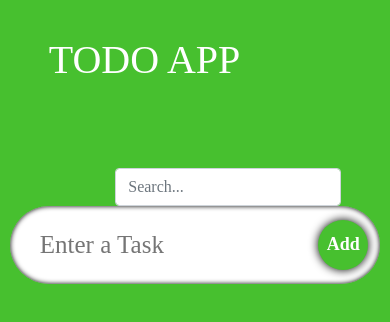
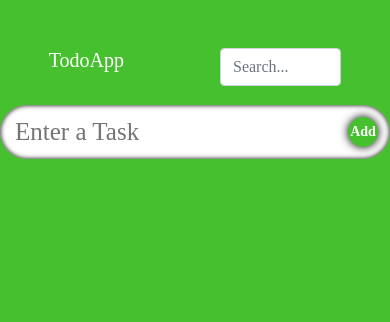
Before and after one commit to Coder-Oussama/Todo-List-App, a React (Vite) app: page / in a window 390 px wide. Shown: the top 322 px of the page. Built offline with nearby package versions, Linux system fonts and the light colour scheme.

Commit message:
Responsive Feature

```diff
--- a/src/App.tsx
+++ b/src/App.tsx
@@ -36,8 +36,8 @@ const App: React.FC = () => {
   // }, [todos]);
   return (
     <div className="app">
-      <div className="w-75">
-        <span className="heading float-left mr-5">Todo App</span>
+      <div className="w-75 head">
+        <span className="heading float-left mr-5">TodoApp</span>
         <div className="float-right mt-5 ml-5 ">
           <SearchBar searchTerm={searchTerm} setSearchTerm={setSearchTerm} />
         </div>
--- a/src/components/SearchBar.tsx
+++ b/src/components/SearchBar.tsx
@@ -9,7 +9,7 @@ const SearchBar: React.FC<SearchBarProps> = ({ searchTerm, setSearchTerm }) => {
   return (
     <input
           type="text"
-          className="form-control "
+          className="form-control search"
       placeholder="Search..."
       value={searchTerm}
       onChange={(e) => setSearchTerm(e.target.value)}
--- a/src/components/styles.css
+++ b/src/components/styles.css
@@ -58,7 +58,7 @@
   /* background-color: rgb(50, 195, 205); */
 }
 .todos__heading {
-  font-size:  30px;
+  font-size: 30px;
   color: white;
 }
 .todosSingle {
@@ -95,31 +95,62 @@
   cursor: pointer;
 }
 
-@media (max-width: 700px) {
-  .input {
-    width: 95%;
-  }
-  .todos {
-    width: 95%;
-    margin-bottom: 10px;
-  }
-  .todosSingle {
-    width: 100%;
-  }
-  .container{
-    width: 95%;
-    flex-direction: column;
-  }
-}
-.remove{
-  background-color: rgb(235,103, 80);
+
+.remove {
+  background-color: rgb(235, 103, 80);
 }
 
 .heading {
-  text-transform: uppercase;
   font-size: 40px;
   margin: 30px 0;
   color: white;
   z-index: 1;
   text-align: center;
 }
+
+@media (max-width: 700px) {
+  .input,
+  .todos,
+  .todosSingle {
+    width: 100%;
+  }
+
+  .todosSingle--text {
+    margin-bottom: 10px;
+  }
+  .todosSingle--text:focus,
+  .todosSingle--text:active {
+    width: 50%;
+  }
+  .inputBox {
+    padding: 8px 15px;
+  }
+
+  .inputSubmit {
+    width: 30px;
+    height: 30px;
+    font-size: 14px;
+  }
+
+  .container {
+    width: 95%;
+    flex-direction: column;
+  }
+
+  .heading {
+    font-size: 20px;
+    margin-top: 45px;
+  }
+  .head{
+    display: flex;
+    justify-content: space-between;
+  }
+  .search{
+    margin-top: 0px !important;
+    margin-bottom: 5px;
+  }
+
+  .btn {
+    padding: 5px !important;
+  }
+}
```
